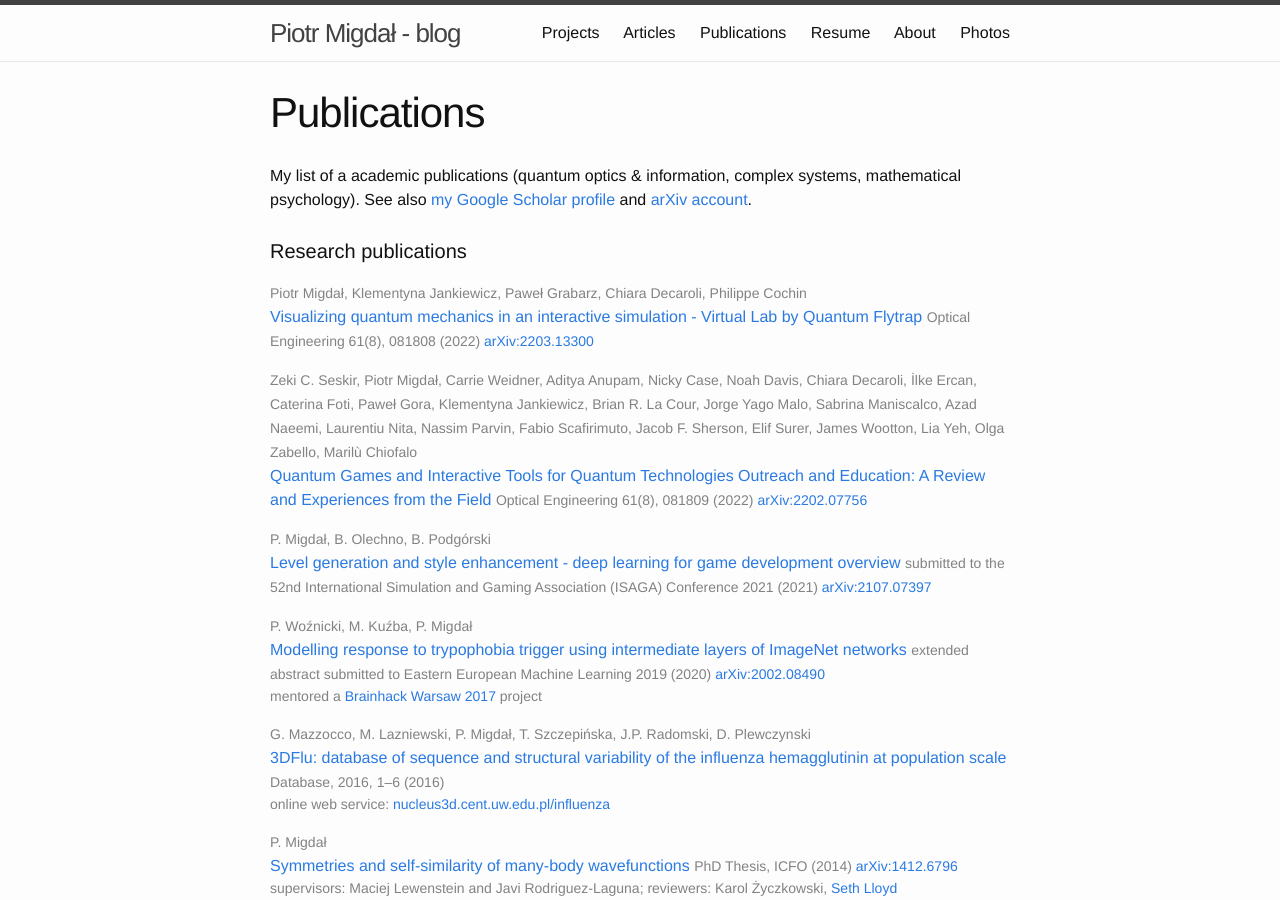
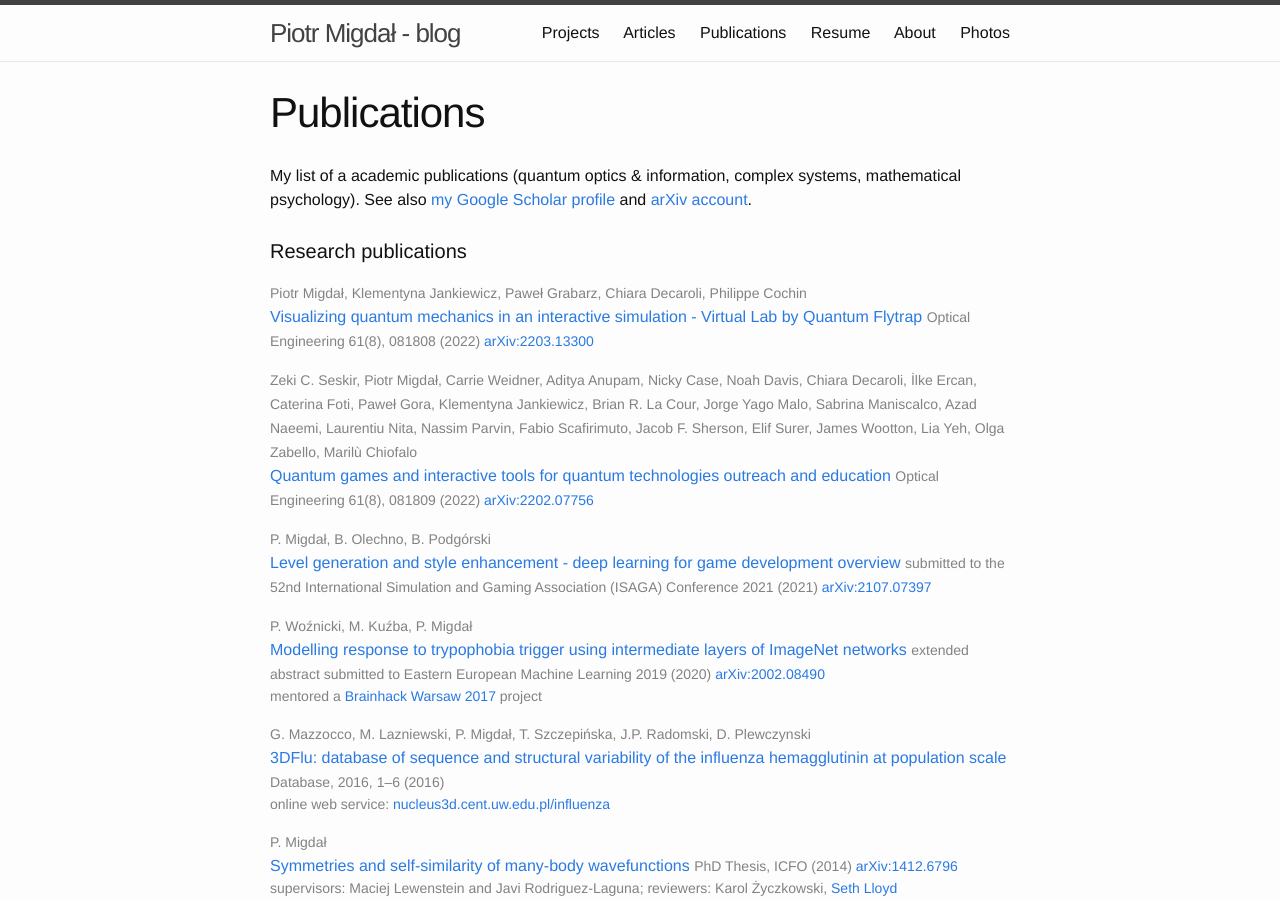
Before and after one commit to stared/jekyll-blog-pre-2022, a Jekyll site: the page built from publications.html, in a window 1280 px wide and 900 px high. Built offline with Jekyll 4.4.1, drawn with Linux system fonts in a browser that asks for light colours; nearby versions of some CDN libraries.

Commit message:
title update to Zeki et all paper

```diff
--- a/_data/publications.yaml
+++ b/_data/publications.yaml
@@ -7,7 +7,7 @@
   doi:     "10.1117/1.OE.61.8.081808"
 
 - authors: Zeki C. Seskir, Piotr Migdał, Carrie Weidner, Aditya Anupam, Nicky Case, Noah Davis, Chiara Decaroli, İlke Ercan, Caterina Foti, Paweł Gora, Klementyna Jankiewicz, Brian R. La Cour, Jorge Yago Malo, Sabrina Maniscalco, Azad Naeemi, Laurentiu Nita, Nassim Parvin, Fabio Scafirimuto, Jacob F. Sherson, Elif Surer, James Wootton, Lia Yeh, Olga Zabello, Marilù Chiofalo
-  title:   "Quantum Games and Interactive Tools for Quantum Technologies Outreach and Education: A Review and Experiences from the Field"
+  title:   "Quantum games and interactive tools for quantum technologies outreach and education"
   journal: "Optical Engineering 61(8), 081809"
   link:    "https://arxiv.org/abs/2202.07756"
   year:    2022
```
